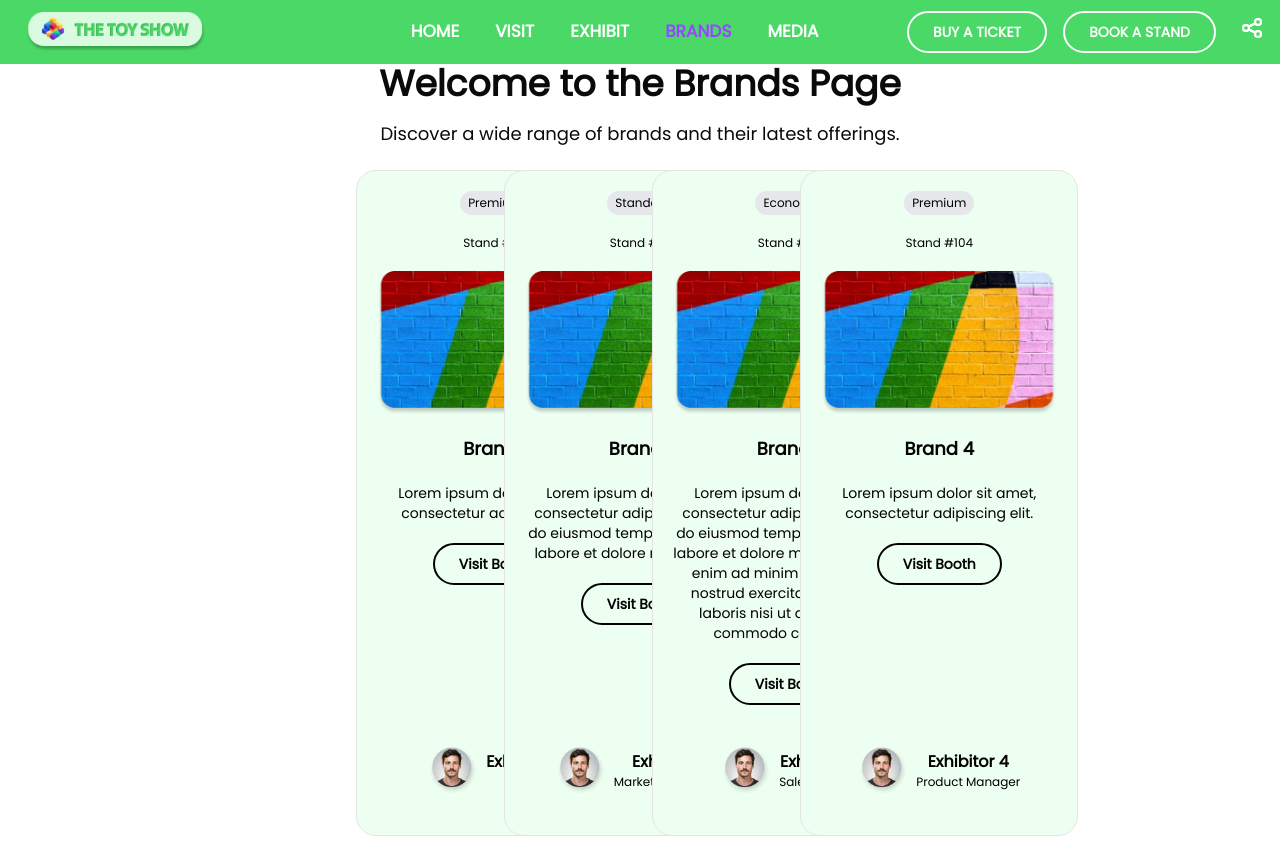
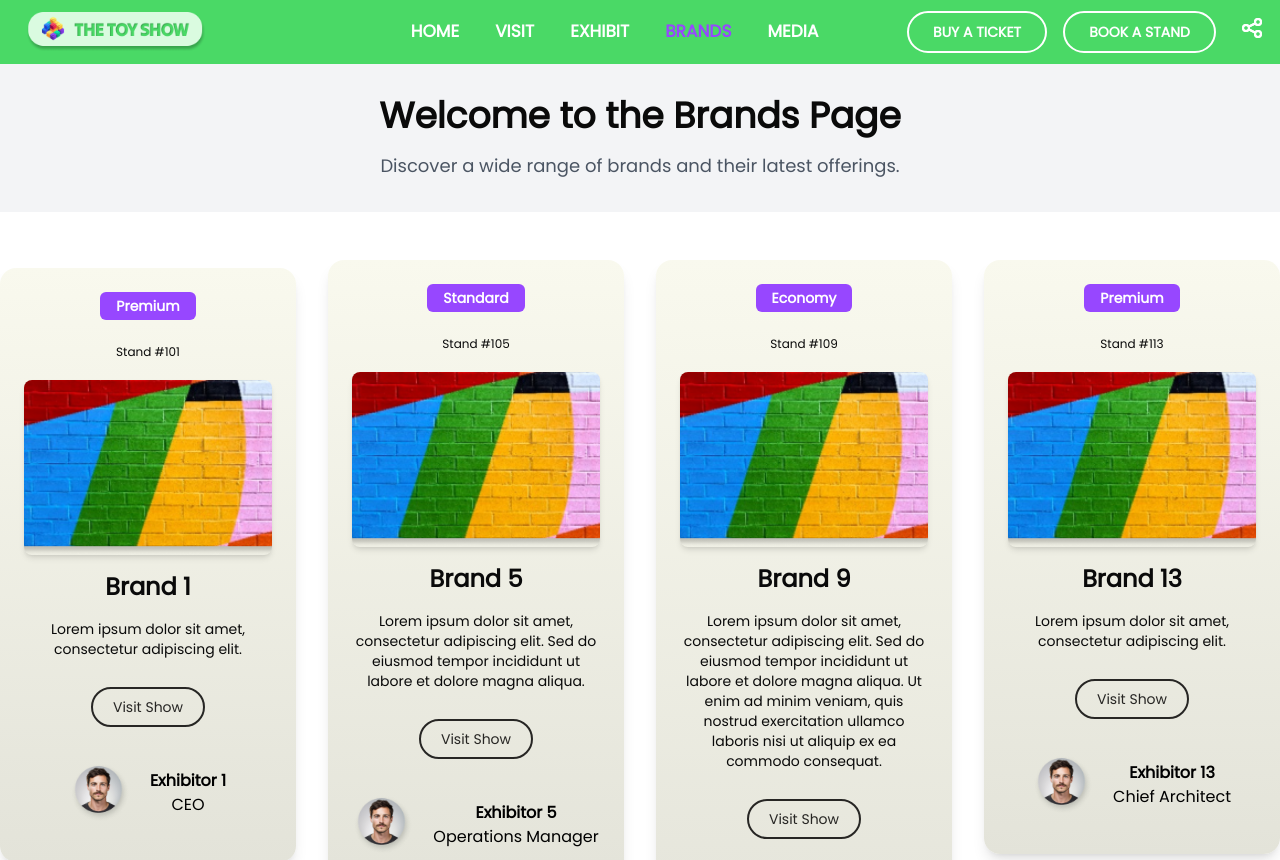
Before and after one commit to Daniel-zhang0120/thetoyfair, a Next.js app: page /brands in a window 1280 px wide. Shown: the top 860 px of the page. Built offline with nearby package versions, Linux system fonts and the light colour scheme; a web font is replaced by a local one.

Commit message:
Masonry effect added

```diff
--- a/components/BrandsPage.tsx
+++ b/components/BrandsPage.tsx
@@ -1,9 +1,8 @@
-'use client'
+"use client";
 
-import { Navbar } from "@/components/navbar"
-import { Footer } from "@/components/footer"
-import Image from "next/image"
-import { Button } from "@/components/ui/button"
+import { Footer } from "@/components/footer";
+import { Navbar } from "@/components/navbar";
+import BrandCard from "./ui/brand-card";
 
 const brands = [
   {
@@ -21,7 +20,8 @@ const brands = [
     standNumber: "Stand #102",
     title: "Brand 2",
     companyImage: "/images/brand1.png",
-    description: "Lorem ipsum dolor sit amet, consectetur adipiscing elit. Sed do eiusmod tempor incididunt ut labore et dolore magna aliqua.",
+    description:
+      "Lorem ipsum dolor sit amet, consectetur adipiscing elit. Sed do eiusmod tempor incididunt ut labore et dolore magna aliqua.",
     exhibitorImage: "/images/exhibitor1.png",
     exhibitorName: "Exhibitor 2",
     jobTitle: "Marketing Manager",
@@ -31,7 +31,8 @@ const brands = [
     standNumber: "Stand #103",
     title: "Brand 3",
     companyImage: "/images/brand1.png",
-    description: "Lorem ipsum dolor sit amet, consectetur adipiscing elit. Sed do eiusmod tempor incididunt ut labore et dolore magna aliqua. Ut enim ad minim veniam, quis nostrud exercitation ullamco laboris nisi ut aliquip ex ea commodo consequat.",
+    description:
+      "Lorem ipsum dolor sit amet, consectetur adipiscing elit. Sed do eiusmod tempor incididunt ut labore et dolore magna aliqua. Ut enim ad minim veniam, quis nostrud exercitation ullamco laboris nisi ut aliquip ex ea commodo consequat.",
     exhibitorImage: "/images/exhibitor1.png",
     exhibitorName: "Exhibitor 3",
     jobTitle: "Sales Director",
@@ -51,7 +52,8 @@ const brands = [
     standNumber: "Stand #105",
     title: "Brand 5",
     companyImage: "/images/brand1.png",
-    description: "Lorem ipsum dolor sit amet, consectetur adipiscing elit. Sed do eiusmod tempor incididunt ut labore et dolore magna aliqua.",
+    description:
+      "Lorem ipsum dolor sit amet, consectetur adipiscing elit. Sed do eiusmod tempor incididunt ut labore et dolore magna aliqua.",
     exhibitorImage: "/images/exhibitor1.png",
     exhibitorName: "Exhibitor 5",
     jobTitle: "Operations Manager",
@@ -61,7 +63,8 @@ const brands = [
     standNumber: "Stand #106",
     title: "Brand 6",
     companyImage: "/images/brand1.png",
-    description: "Lorem ipsum dolor sit amet, consectetur adipiscing elit. Sed do eiusmod tempor incididunt ut labore et dolore magna aliqua. Ut enim ad minim veniam, quis nostrud exercitation ullamco laboris nisi ut aliquip ex ea commodo consequat.",
+    description:
+      "Lorem ipsum dolor sit amet, consectetur adipiscing elit. Sed do eiusmod tempor incididunt ut labore et dolore magna aliqua. Ut enim ad minim veniam, quis nostrud exercitation ullamco laboris nisi ut aliquip ex ea commodo consequat.",
     exhibitorImage: "/images/exhibitor1.png",
     exhibitorName: "Exhibitor 6",
     jobTitle: "HR Manager",
@@ -81,7 +84,8 @@ const brands = [
     standNumber: "Stand #108",
     title: "Brand 8",
     companyImage: "/images/brand1.png",
-    description: "Lorem ipsum dolor sit amet, consectetur adipiscing elit. Sed do eiusmod tempor incididunt ut labore et dolore magna aliqua.",
+    description:
+      "Lorem ipsum dolor sit amet, consectetur adipiscing elit. Sed do eiusmod tempor incididunt ut labore et dolore magna aliqua.",
     exhibitorImage: "/images/exhibitor1.png",
     exhibitorName: "Exhibitor 8",
     jobTitle: "CFO",
@@ -91,7 +95,8 @@ const brands = [
     standNumber: "Stand #109",
     title: "Brand 9",
     companyImage: "/images/brand1.png",
-    description: "Lorem ipsum dolor sit amet, consectetur adipiscing elit. Sed do eiusmod tempor incididunt ut labore et dolore magna aliqua. Ut enim ad minim veniam, quis nostrud exercitation ullamco laboris nisi ut aliquip ex ea commodo consequat.",
+    description:
+      "Lorem ipsum dolor sit amet, consectetur adipiscing elit. Sed do eiusmod tempor incididunt ut labore et dolore magna aliqua. Ut enim ad minim veniam, quis nostrud exercitation ullamco laboris nisi ut aliquip ex ea commodo consequat.",
     exhibitorImage: "/images/exhibitor1.png",
     exhibitorName: "Exhibitor 9",
     jobTitle: "COO",
@@ -111,7 +116,8 @@ const brands = [
     standNumber: "Stand #111",
     title: "Brand 11",
     companyImage: "/images/brand1.png",
-    description: "Lorem ipsum dolor sit amet, consectetur adipiscing elit. Sed do eiusmod tempor incididunt ut labore et dolore magna aliqua.",
+    description:
+      "Lorem ipsum dolor sit amet, consectetur adipiscing elit. Sed do eiusmod tempor incididunt ut labore et dolore magna aliqua.",
     exhibitorImage: "/images/exhibitor1.png",
     exhibitorName: "Exhibitor 11",
     jobTitle: "Chief Engineer",
@@ -121,7 +127,8 @@ const brands = [
     standNumber: "Stand #112",
     title: "Brand 12",
     companyImage: "/images/brand1.png",
-    description: "Lorem ipsum dolor sit amet, consectetur adipiscing elit. Sed do eiusmod tempor incididunt ut labore et dolore magna aliqua. Ut enim ad minim veniam, quis nostrud exercitation ullamco laboris nisi ut aliquip ex ea commodo consequat.",
+    description:
+      "Lorem ipsum dolor sit amet, consectetur adipiscing elit. Sed do eiusmod tempor incididunt ut labore et dolore magna aliqua. Ut enim ad minim veniam, quis nostrud exercitation ullamco laboris nisi ut aliquip ex ea commodo consequat.",
     exhibitorImage: "/images/exhibitor1.png",
     exhibitorName: "Exhibitor 12",
     jobTitle: "Chief Scientist",
@@ -141,7 +148,8 @@ const brands = [
     standNumber: "Stand #114",
     title: "Brand 14",
     companyImage: "/images/brand1.png",
-    description: "Lorem ipsum dolor sit amet, consectetur adipiscing elit. Sed do eiusmod tempor incididunt ut labore et dolore magna aliqua.",
+    description:
+      "Lorem ipsum dolor sit amet, consectetur adipiscing elit. Sed do eiusmod tempor incididunt ut labore et dolore magna aliqua.",
     exhibitorImage: "/images/exhibitor1.png",
     exhibitorName: "Exhibitor 14",
     jobTitle: "Chief Strategist",
@@ -151,7 +159,8 @@ const brands = [
     standNumber: "Stand #115",
     title: "Brand 15",
     companyImage: "/images/brand1.png",
-    description: "Lorem ipsum dolor sit amet, consectetur adipiscing elit. Sed do eiusmod tempor incididunt ut labore et dolore magna aliqua. Ut enim ad minim veniam, quis nostrud exercitation ullamco laboris nisi ut aliquip ex ea commodo consequat.",
+    description:
+      "Lorem ipsum dolor sit amet, consectetur adipiscing elit. Sed do eiusmod tempor incididunt ut labore et dolore magna aliqua. Ut enim ad minim veniam, quis nostrud exercitation ullamco laboris nisi ut aliquip ex ea commodo consequat.",
     exhibitorImage: "/images/exhibitor1.png",
     exhibitorName: "Exhibitor 15",
     jobTitle: "Chief Analyst",
@@ -160,49 +169,9 @@ const brands = [
 
 function BrandsGrid() {
   return (
-    <div className="grid grid-cols-4 gap-3 p-4" style={{ paddingLeft: '350px', paddingRight: '350px', minHeight: '100vh' }}>
-      {brands.map((brand, index) => (
-        <div
-          key={index}
-          className="border rounded-lg flex flex-col items-center"
-          style={{
-            width: "278px",
-            margin: "6.25px",
-            backgroundColor: "#EDFFF0",
-            borderRadius: "20px",
-            padding: "20px",
-            height: "auto",
-            justifyContent: "space-between",
-          }}
-        >
-          <div className="flex flex-col items-center">
-            <span className="bg-gray-200 text-black px-2 py-1 rounded-full text-xs mb-5">{brand.type}</span>
-            <span className="text-xs text-black mb-5">{brand.standNumber}</span>
-            <Image
-              src={brand.companyImage}
-              alt={`${brand.title} Image`}
-              width={250}
-              height={150}
-              className="mb-5"
-            />
-            <h2 className="text-lg font-bold mb-5 text-black">{brand.title}</h2>
-            <p className="text-sm text-black text-center" style={{ marginBottom: "20px" }}>{brand.description}</p>
-            <Button className="mb-5 border-black text-black">Visit Booth</Button>
-          </div>
-          <div className="flex items-center" style={{ paddingTop: "20px", paddingBottom: "20px" }}>
-            <Image
-              src={brand.exhibitorImage}
-              alt={`${brand.exhibitorName} Image`}
-              width={50}
-              height={50}
-              className="rounded-full mr-2"
-            />
-            <div className="text-center">
-              <h3 className="font-semibold text-black">{brand.exhibitorName}</h3>
-              <p className="text-xs text-black">{brand.jobTitle}</p>
-            </div>
-          </div>
-        </div>
+    <div className="mt-4 columns-1 md:columns-2 lg:columns-3 xl:columns-4 gap-x-8">
+      {brands.map((card, index) => (
+        <BrandCard key={index} brandData={card} />
       ))}
     </div>
   );
@@ -214,17 +183,23 @@ export function BrandsPageComponent() {
       <Navbar className="w-full bg-transparent" />
 
       {/* Brands Page Information Section */}
-      <div className="flex-grow flex items-center justify-center">
-        <div className="text-center">
-          <h1 className="text-4xl font-bold mb-4">Welcome to the Brands Page</h1>
-          <p className="text-lg">Discover a wide range of brands and their latest offerings.</p>
+      <div className="flex items-center justify-center py-8 bg-gray-100">
+        <div className="container text-center">
+          <h1 className="text-4xl font-bold mb-4">
+            Welcome to the Brands Page
+          </h1>
+          <p className="text-lg text-gray-600">
+            Discover a wide range of brands and their latest offerings.
+          </p>
         </div>
       </div>
 
       {/* Brands Grid Section */}
-      <BrandsGrid />
+      <div className="container mx-auto py-8">
+        <BrandsGrid />
+      </div>
 
       <Footer className="w-full" />
     </div>
-  )
+  );
 }
--- /dev/null
+++ b/components/ui/brand-card.tsx
@@ -0,0 +1,77 @@
+import React from "react";
+import Image from "next/image";
+
+const BrandCard = (props: any) => {
+  const { brandData } = props;
+  const {
+    standNumber,
+    type,
+    companyImage: productImg,
+    title,
+    description: description,
+    exhibitorImage: userImg,
+    exhibitorName: userName,
+    jobTitle: userRole,
+  } = brandData;
+
+  return (
+    <div className=" break-inside-avoid bg-gradient-to-b from-[#F9F9EE] to-[#E3E3D9] w-full mx-auto p-6 rounded-2xl text-center shadow-lg m-2">
+      <div className="flex flex-col items-center gap-5 mb-4">
+        {/* Type Badge */}
+        <div className="text-white bg-[#9747FF] py-1 px-4 text-sm font-semibold rounded-md">
+          <span>{type}</span>
+        </div>
+
+        {/* Stand Number */}
+        <p className="text-xs font-light mt-1">{standNumber}</p>
+
+        {/* Company Image */}
+        {productImg && (
+          <div className="w-full max-w-[290px] h-[175px] overflow-hidden rounded-lg shadow-md">
+            <Image
+              src={productImg}
+              alt="company-pic"
+              width={290}
+              height={175}
+              className="object-cover w-full h-full"
+            />
+          </div>
+        )}
+
+        {/* Title */}
+        <h1 className="font-semibold text-2xl leading-none">{title}</h1>
+
+        {/* Description */}
+        {description && (
+          <p className="text-sm font-light leading-5">{description}</p>
+        )}
+
+        {/* Visit Show Link */}
+        <a
+          href="https://xpofairs.com/events-box-office"
+          className="mt-2 px-5 py-2 border-2 border-[#272624] rounded-full text-sm font-medium text-[#272624] hover:bg-[#272624] hover:text-white transition-all"
+        >
+          Visit Show
+        </a>
+
+        {/* Contact Info */}
+        <div className="flex items-center gap-5 mt-4">
+          <Image
+            src={userImg}
+            alt="profile-pic"
+            width={60}
+            height={60}
+            className="object-cover max-w-[60px] w-full h-full"
+          />
+
+          <div className="text-center w-full ">
+            <h3 className="font-semibold text-black">{userName}</h3>
+            <p className="ttext-xs text-black">{userRole}</p>
+          </div>
+        </div>
+      </div>
+    </div>
+  );
+};
+
+export default BrandCard;
```
